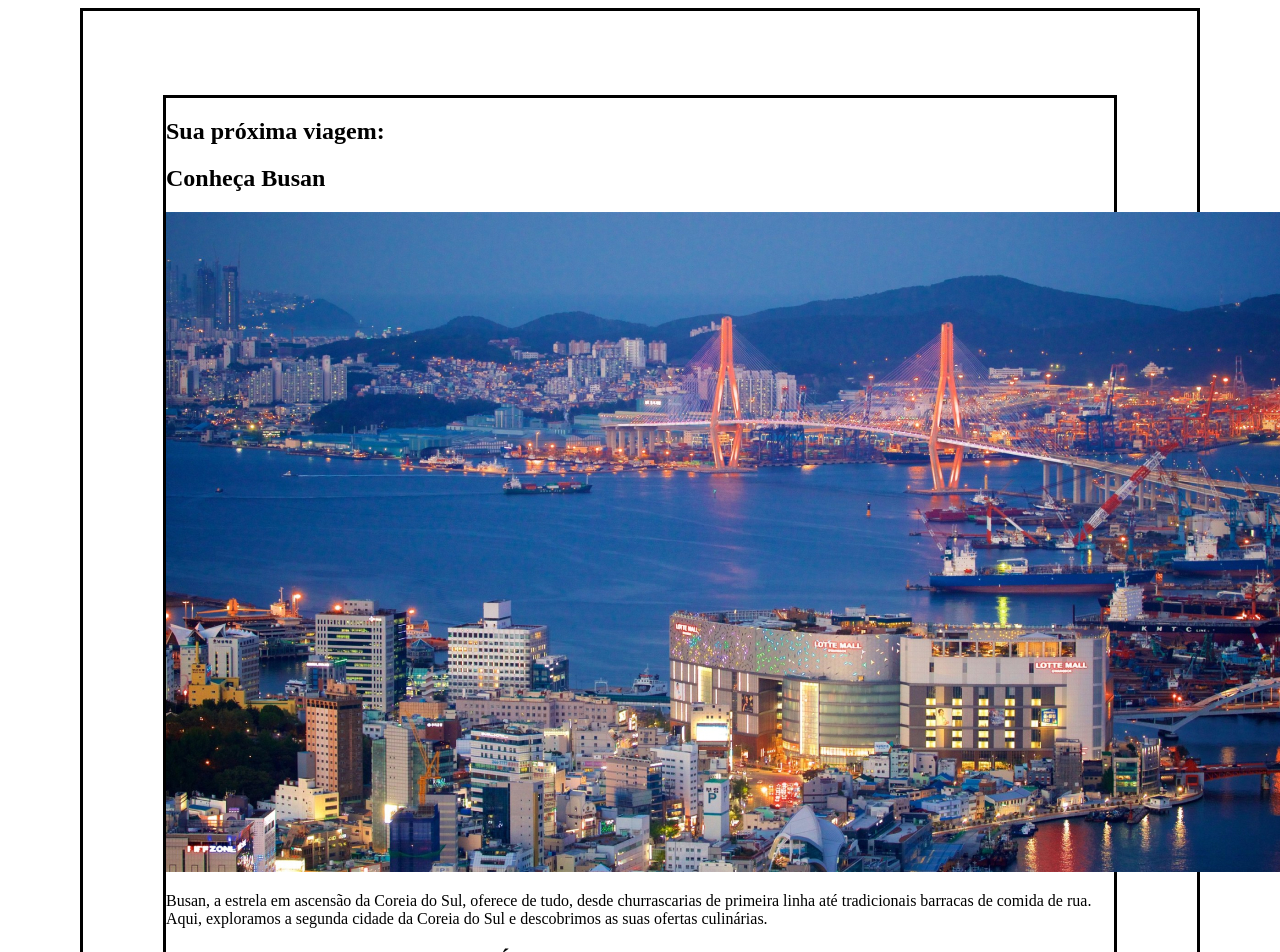
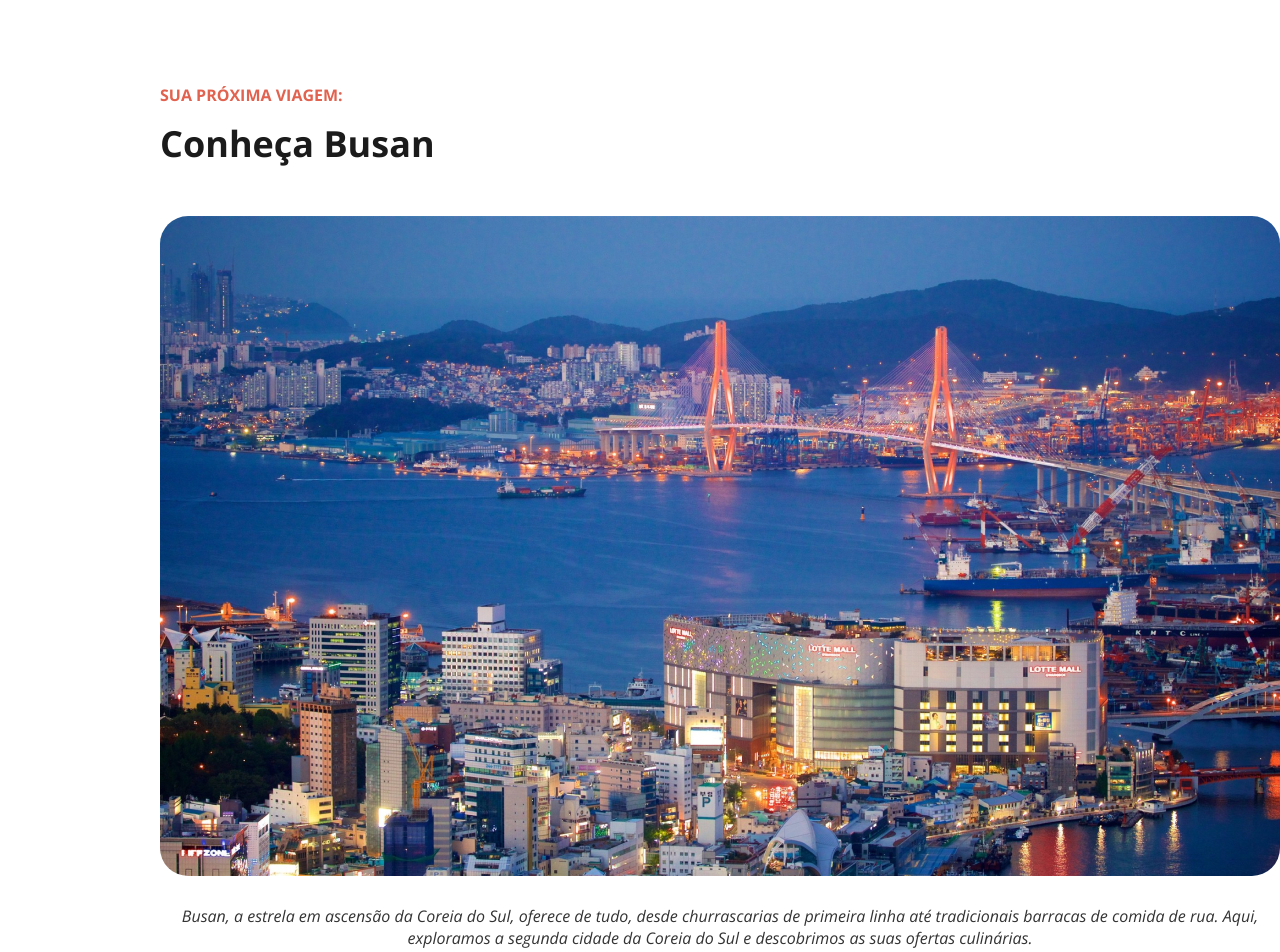
Before and after one commit to HenryHonorato/Projeto_9_Viagem, a plain HTML site: page index.html in a window 1280 px wide. Shown: the top 952 px of the page. Drawn offline with nearby package versions, Linux system fonts and the light colour scheme; a web font is replaced by a local one.

Commit message:
implementacao de fontes

```diff
--- a/index.html
+++ b/index.html
@@ -1,17 +1,20 @@
 <!DOCTYPE html>
 <html lang="pt-br">
 <head>
+  <link rel="preconnect" href="https://fonts.googleapis.com">
+  <link rel="preconnect" href="https://fonts.gstatic.com" crossorigin>
   <meta charset="UTF-8">
   <meta name="viewport" content="width=device-width, initial-scale=1.0">
   <title>Página de viagem</title>
   <link rel="stylesheet" href="style.css">
+  <link href="https://fonts.googleapis.com/css2?family=Alice&family=Open+Sans:ital,wght@0,300..800;1,300..800&display=swap" rel="stylesheet">
 </head>
 <body>
   <div id="page">
   <div id="auxilio">
     <section id="tittle-page">
-      <h1>Sua próxima viagem:</h1>
-      <h2>Conheça Busan</h2>
+      <h1>SUA PRÓXIMA VIAGEM:</h1>
+      <h2 class="busan">Conheça Busan</h2>
     </section>
     <section id="imagem-busan">
       <img src="./assets/busan-main.jpg" alt="Uma cidade na coreia do sul ao anoitecer com predios e pontos iluminados">
--- a/style.css
+++ b/style.css
@@ -1,9 +1,12 @@
+:root {
+  font-family: "Open Sans", serif;
+}
+
 #page {
   box-sizing: border-box;
   width: 1120px;
   height: 3054px;
   margin: auto;
-  border: solid; /* remover */
 }
 
 #auxilio {
@@ -12,5 +15,32 @@
   margin-left: 80px;
   margin-right: 80px;
   margin-bottom: 141px;
-   border: solid; /* remover */
 }
+
+#tittle-page h1 {
+  color: #E1624F;
+  font-size: 16px;
+  font-weight: bold;
+}
+
+.busan {
+  margin-top: 8px;
+  color: #1B1B1B;
+  font-size: 36px;
+  font-weight: bold;
+  margin-bottom: 48px;
+}
+
+#imagem-busan img {
+  border-radius: 28px;
+}
+
+#imagem-busan p {
+  margin-top: 24px;
+  color: #333333;
+  font-size: 16px;
+  font-style: italic;
+  width: 1120px;
+  height: 37;
+  text-align: center;
+}
```
